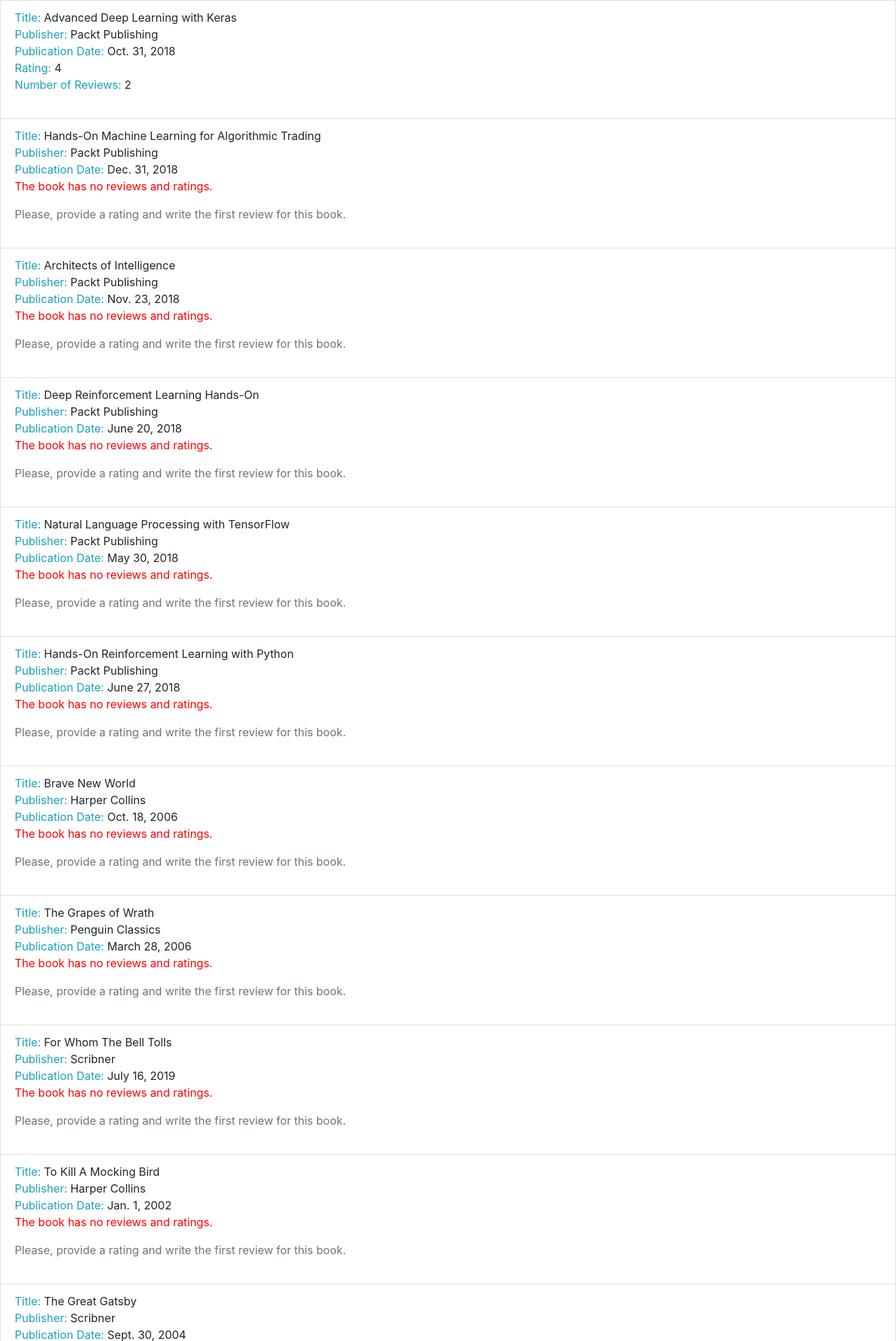
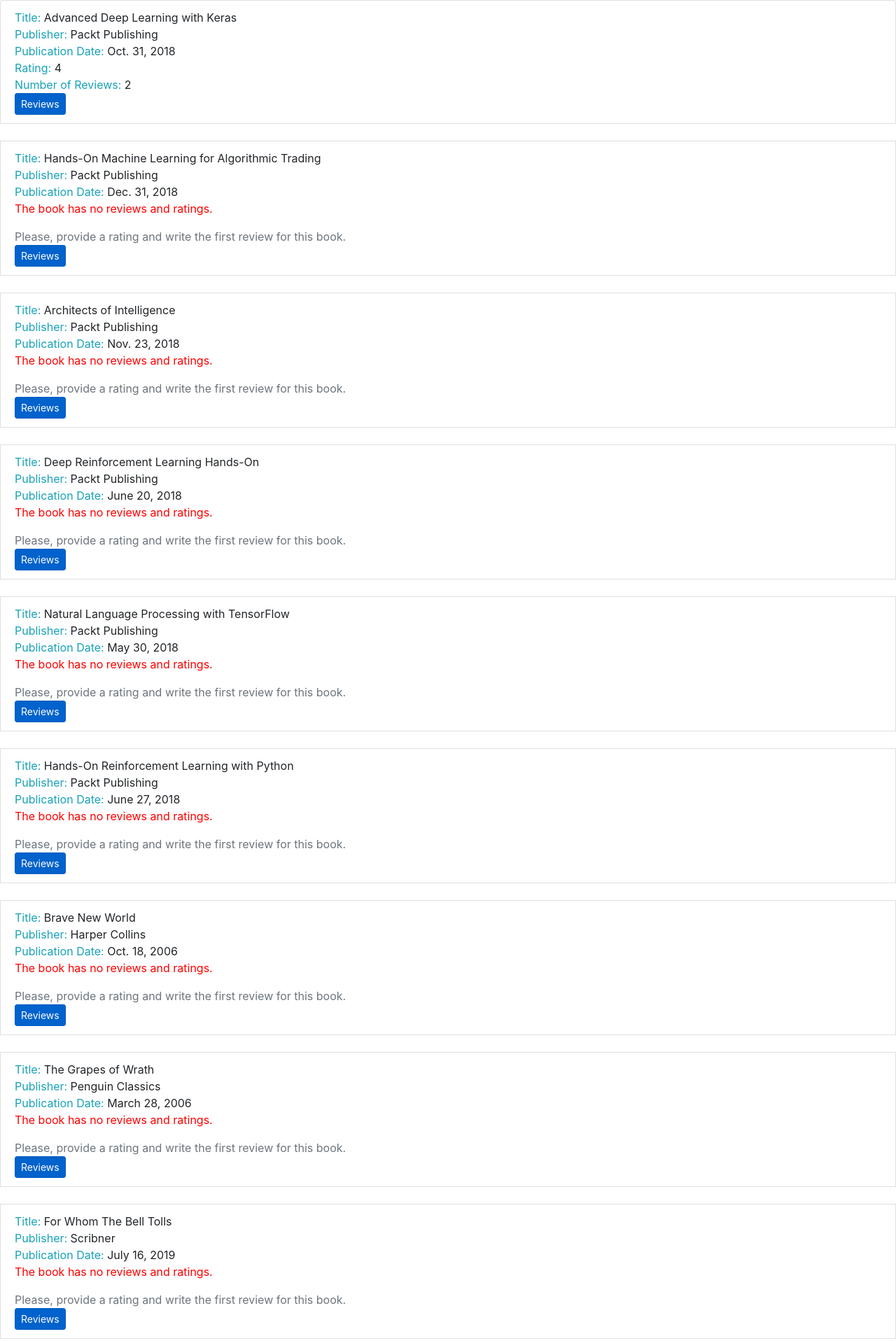
Before and after one commit to petrenkonikita112263/Book_Library, a Django app: page /books/ in a window 1280 px wide. Shown: the part 100-2016 px from the top of the page at 70% size. Run offline with Django 3.2, Linux system fonts and the light colour scheme; data comes from the database, SQL or seed files in the repository; some libraries are stand-ins or nearby versions.

Commit message:
Updated books_list.
Added button 'Review' to move to the book's details page for each book.

```diff
--- a/reviews/templates/books_list.html
+++ b/reviews/templates/books_list.html
@@ -30,10 +30,8 @@
                         <span>{{ item.number_of_reviews }}</span>
                 {% endif %}
                 <br>
-                    <!--
-                    Button that allows to crate the review for a book
-                    by selected it by id.
-                     -->
+                    <a class="btn btn-primary btn-sm active"
+                       role="button" href="{% url 'get_book_detail' item.book.pk %}">Reviews</a></li>
                 <br>
             </li>
         {% endfor %}
```
